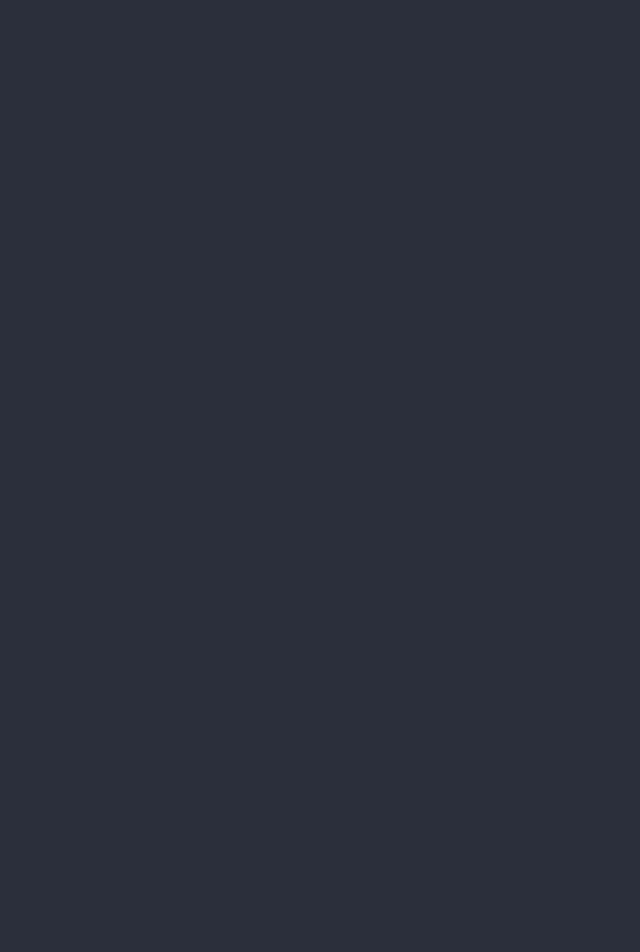
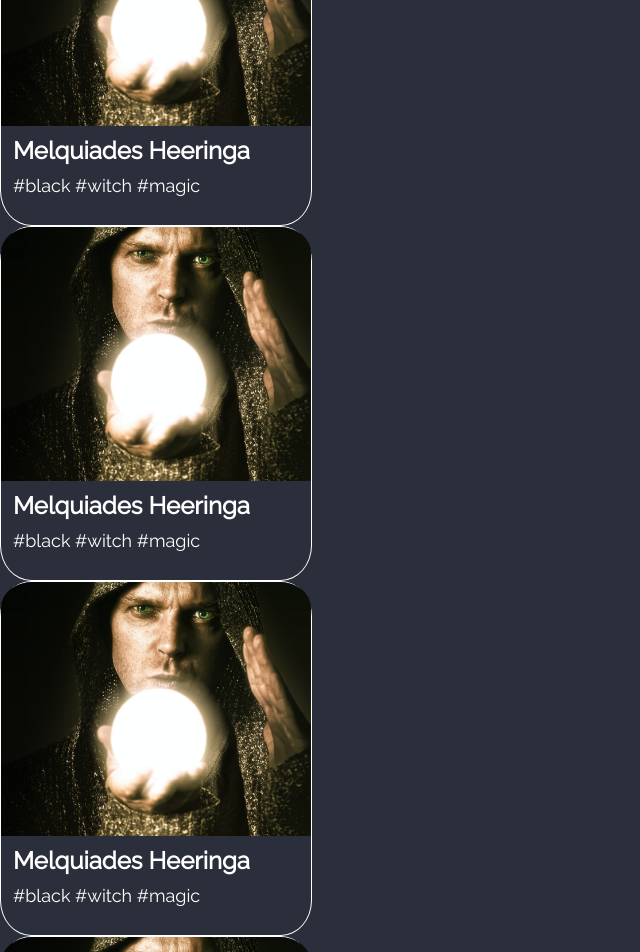
Before and after one commit to isdi-coders-2023/Magos-Ingeniosos-202301-bcn, a React (Create React App) app: page / in a window 1280 px wide. Shown: the part 1500-2452 px from the top of the page, without its empty margins (0-640 px from the left). Before the commit the page ends 1417 px from the top, so only its background shows below. Built offline with nearby package versions, Linux system fonts and the light colour scheme.

Commit message:
Test PhotoList component

```diff
--- a/src/components/PhotoList/PhotoList.tsx
+++ b/src/components/PhotoList/PhotoList.tsx
@@ -2,7 +2,25 @@ import Photo from "../Photo/Photo";
 
 const PhotoList = (): JSX.Element => {
   return (
-    <ul>
+    <ul className="photo__list list">
+      <li>
+        <Photo />
+      </li>
+      <li>
+        <Photo />
+      </li>
+      <li>
+        <Photo />
+      </li>
+      <li>
+        <Photo />
+      </li>
+      <li>
+        <Photo />
+      </li>
+      <li>
+        <Photo />
+      </li>
       <li>
         <Photo />
       </li>
```
Also changed, not shown: 1 other file (tests, documents, lock files or other folders).
